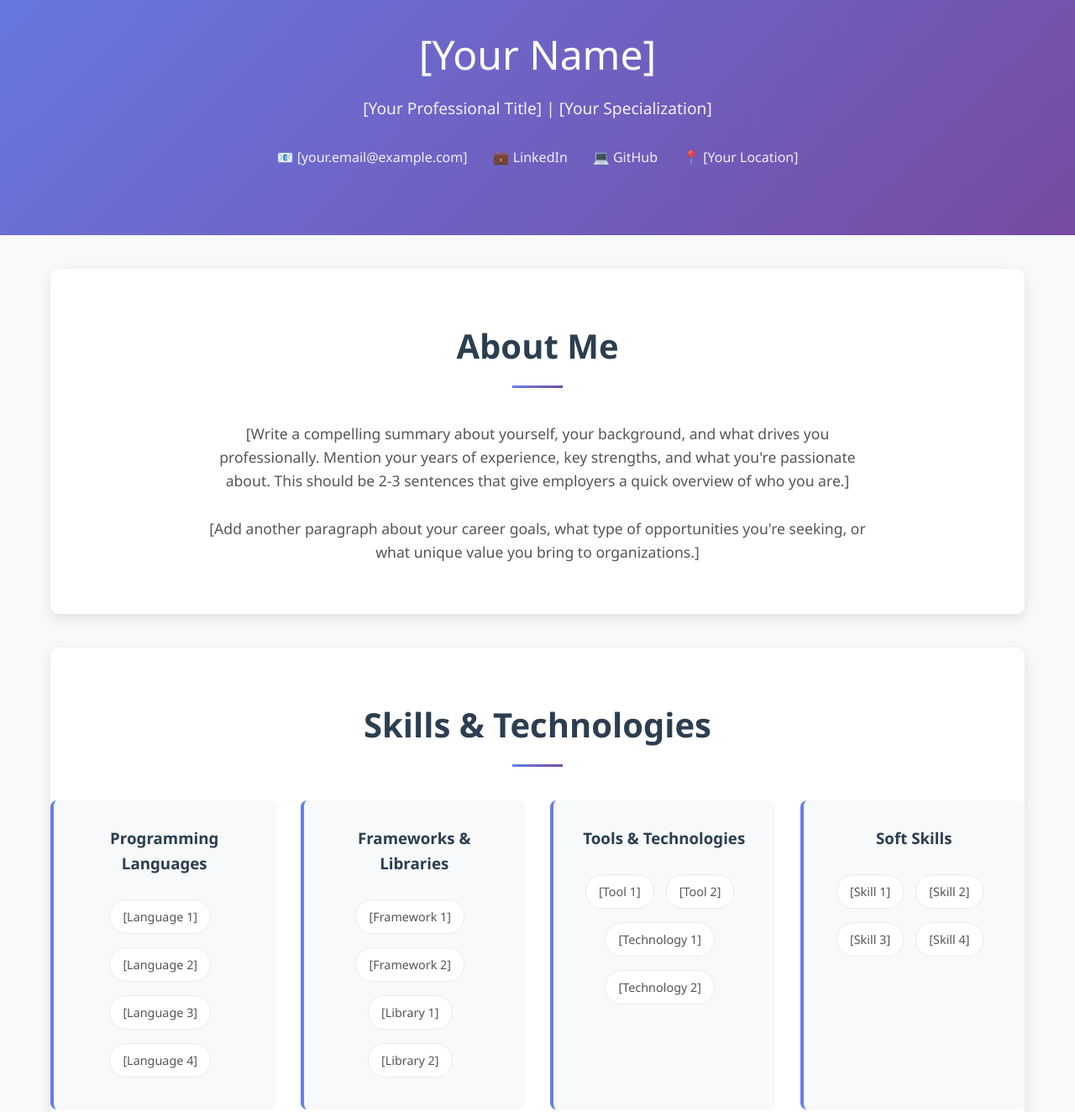
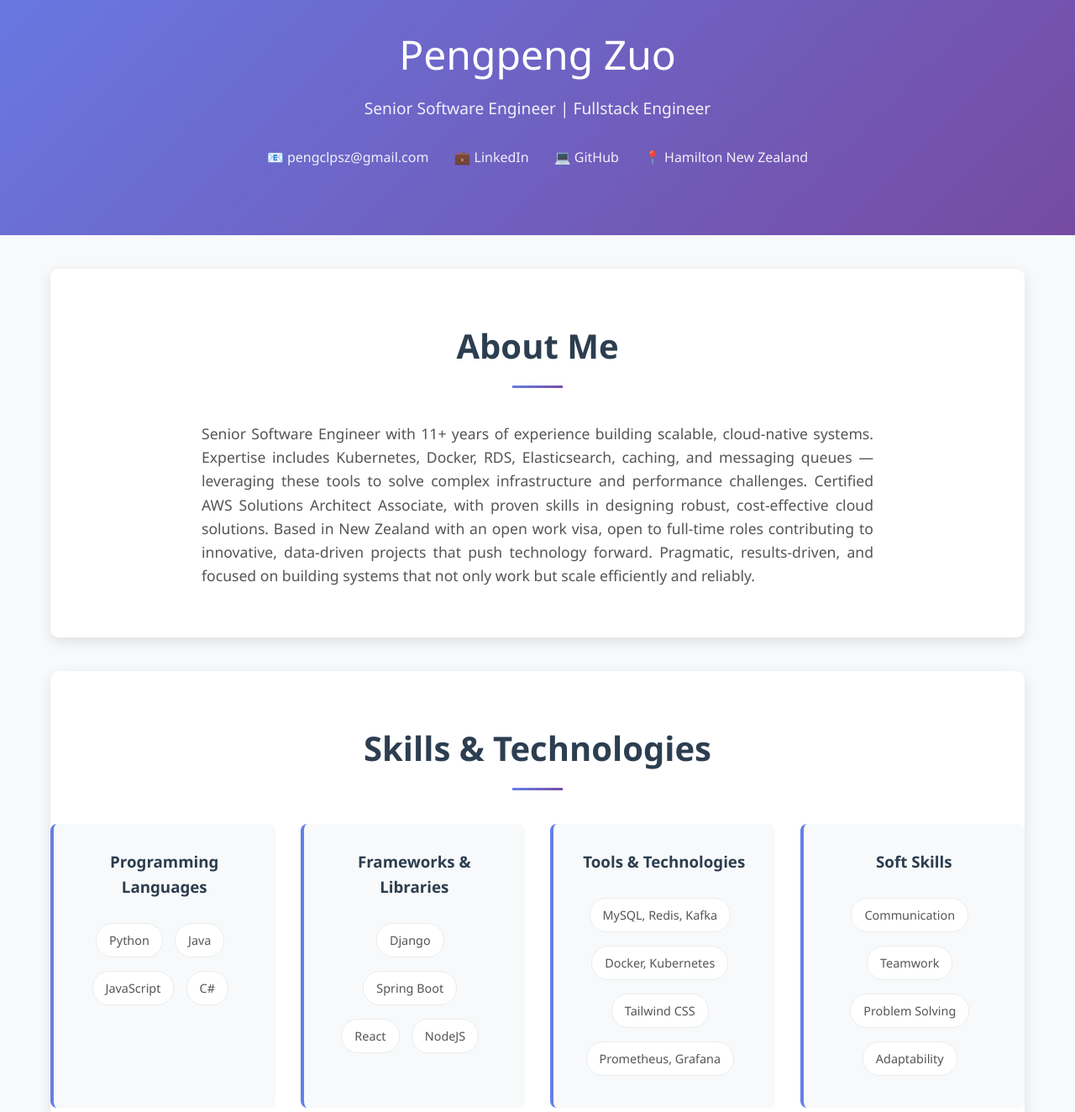
Before and after one commit to clpsz/clpsz.github.io, a plain HTML site: page index.html in a window 1280 px wide. Shown: the part 233-1557 px from the top of the page at 84% size. Drawn offline with Linux system fonts and the light colour scheme.

Commit message:
add basic information and skills

```diff
--- a/css/style.css
+++ b/css/style.css
@@ -97,7 +97,7 @@ h1 {
 
 .about-content {
   font-size: 1.1rem;
-  text-align: center;
+  text-align: justify;
   max-width: 800px;
   margin: 0 auto;
   color: #555;
--- a/index.html
+++ b/index.html
@@ -3,34 +3,34 @@
   <head>
     <meta charset="UTF-8" />
     <meta name="viewport" content="width=device-width, initial-scale=1.0" />
-    <title>[Your Name] - Professional Portfolio</title>
+    <title>Pengpeng Zuo - Professional Portfolio</title>
     <link rel="stylesheet" href="css/style.css" />
   </head>
   <body>
     <header>
       <div class="container">
         <div class="profile-image">📸</div>
-        <h1>[Your Name]</h1>
-        <p class="tagline">[Your Professional Title] | [Your Specialization]</p>
+        <h1>Pengpeng Zuo</h1>
+        <p class="tagline">Senior Software Engineer | Fullstack Engineer</p>
         <div class="contact-info">
-          <a href="mailto:[your.email@example.com]" class="contact-item">
-            📧 [your.email@example.com]
+          <a href="mailto:pengclpsz@gmail.com" class="contact-item">
+            📧 pengclpsz@gmail.com
           </a>
           <a
-            href="https://linkedin.com/in/[your-profile]"
+            href="https://linkedin.com/in/clpsz"
             class="contact-item"
             target="_blank"
           >
             💼 LinkedIn
           </a>
           <a
-            href="https://github.com/[your-username]"
+            href="https://github.com/clpsz"
             class="contact-item"
             target="_blank"
           >
             💻 GitHub
           </a>
-          <span class="contact-item"> 📍 [Your Location] </span>
+          <span class="contact-item"> 📍 Hamilton New Zealand </span>
         </div>
       </div>
     </header>
@@ -40,16 +40,17 @@
         <h2>About Me</h2>
         <div class="about-content">
           <p>
-            [Write a compelling summary about yourself, your background, and
-            what drives you professionally. Mention your years of experience,
-            key strengths, and what you're passionate about. This should be 2-3
-            sentences that give employers a quick overview of who you are.]
-          </p>
-          <br />
-          <p>
-            [Add another paragraph about your career goals, what type of
-            opportunities you're seeking, or what unique value you bring to
-            organizations.]
+            Senior Software Engineer with 11+ years of experience building
+            scalable, cloud-native systems. Expertise includes Kubernetes,
+            Docker, RDS, Elasticsearch, caching, and messaging queues —
+            leveraging these tools to solve complex infrastructure and
+            performance challenges. Certified AWS Solutions Architect Associate,
+            with proven skills in designing robust, cost-effective cloud
+            solutions. Based in New Zealand with an open work visa, open to
+            full-time roles contributing to innovative, data-driven projects
+            that push technology forward. Pragmatic, results-driven, and focused
+            on building systems that not only work but scale efficiently and
+            reliably.
           </p>
         </div>
       </section>
@@ -60,37 +61,37 @@
           <div class="skill-category">
             <h3>Programming Languages</h3>
             <ul class="skill-list">
-              <li>[Language 1]</li>
-              <li>[Language 2]</li>
-              <li>[Language 3]</li>
-              <li>[Language 4]</li>
+              <li>Python</li>
+              <li>Java</li>
+              <li>JavaScript</li>
+              <li>C#</li>
             </ul>
           </div>
           <div class="skill-category">
             <h3>Frameworks & Libraries</h3>
             <ul class="skill-list">
-              <li>[Framework 1]</li>
-              <li>[Framework 2]</li>
-              <li>[Library 1]</li>
-              <li>[Library 2]</li>
+              <li>Django</li>
+              <li>Spring Boot</li>
+              <li>React</li>
+              <li>NodeJS</li>
             </ul>
           </div>
           <div class="skill-category">
             <h3>Tools & Technologies</h3>
             <ul class="skill-list">
-              <li>[Tool 1]</li>
-              <li>[Tool 2]</li>
-              <li>[Technology 1]</li>
-              <li>[Technology 2]</li>
+              <li>MySQL, Redis, Kafka</li>
+              <li>Docker, Kubernetes</li>
+              <li>Tailwind CSS</li>
+              <li>Prometheus, Grafana</li>
             </ul>
           </div>
           <div class="skill-category">
             <h3>Soft Skills</h3>
             <ul class="skill-list">
-              <li>[Skill 1]</li>
-              <li>[Skill 2]</li>
-              <li>[Skill 3]</li>
-              <li>[Skill 4]</li>
+              <li>Communication</li>
+              <li>Teamwork</li>
+              <li>Problem Solving</li>
+              <li>Adaptability</li>
             </ul>
           </div>
         </div>
@@ -201,7 +202,7 @@
 
     <footer>
       <div class="container">
-        <p>&copy; 2025 [Your Name]. All rights reserved.</p>
+        <p>&copy; 2025 Pengpeng Zuo. All rights reserved.</p>
         <p>Built with ❤️ and HTML/CSS</p>
       </div>
     </footer>
```
